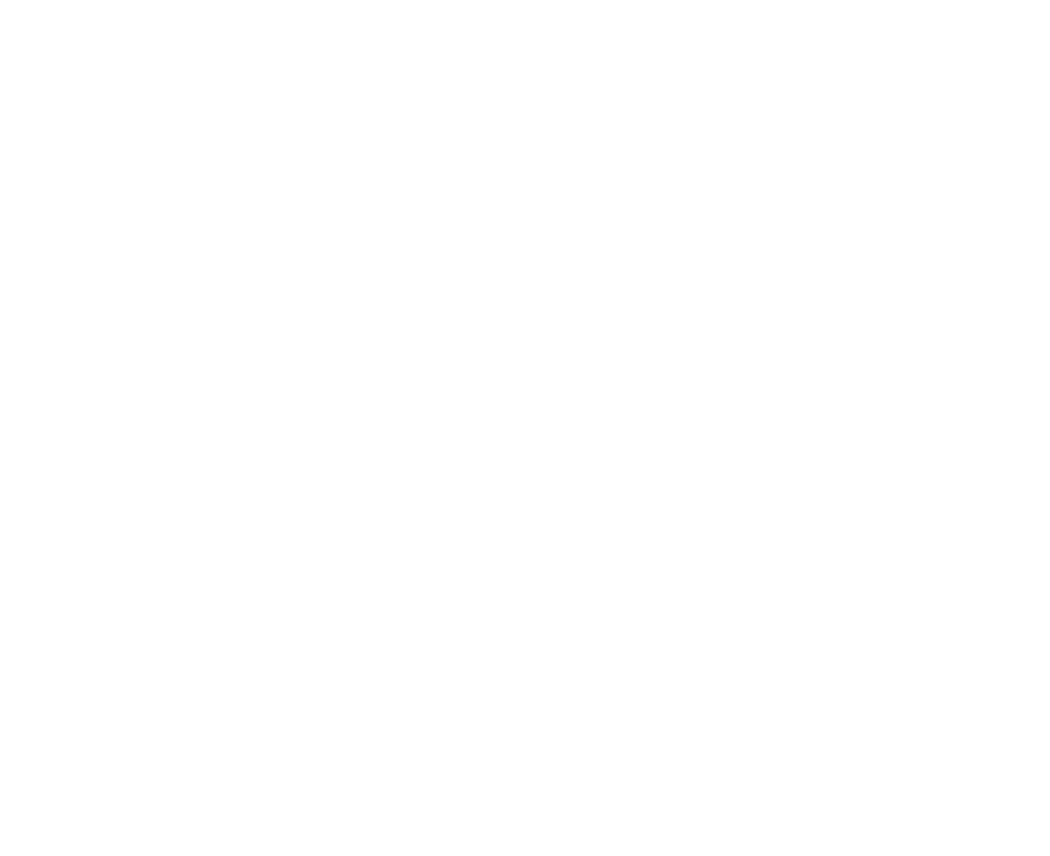
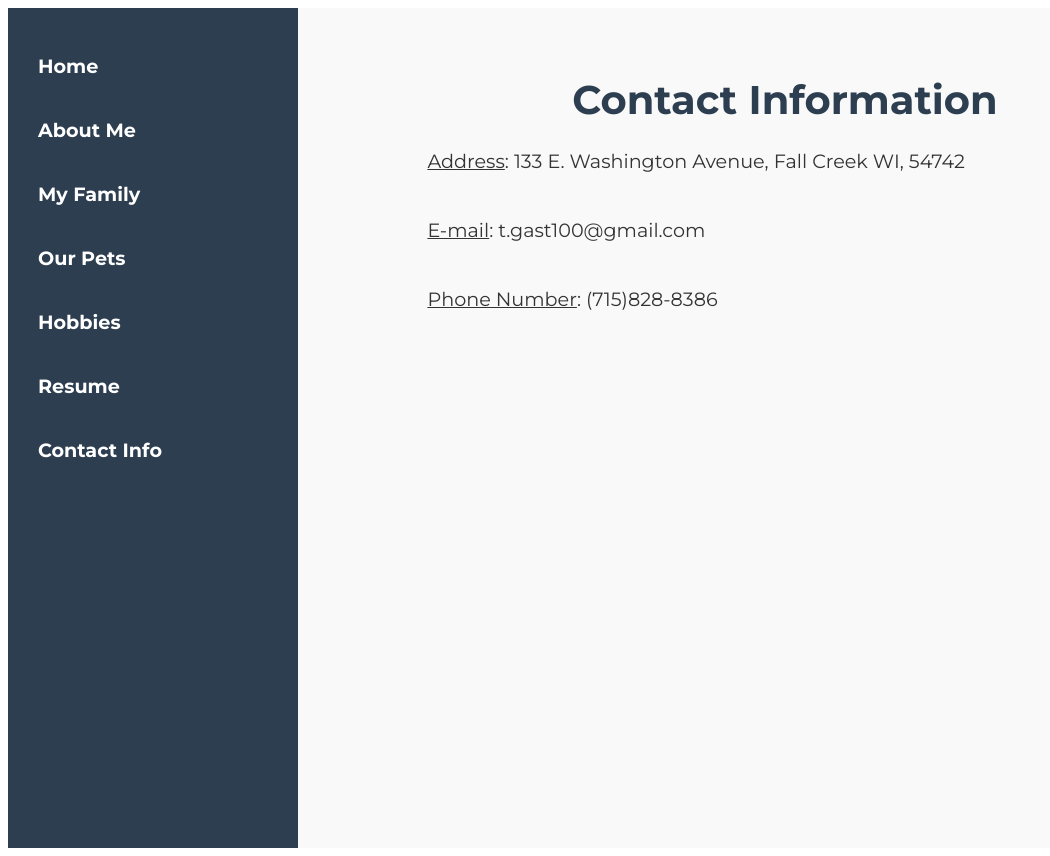
Before and after one commit to tgast2/sampleWebsite, a plain HTML site: page contact.html in a window 1280 px wide. Shown: the whole page, without its empty margins (0-1050 px from the left). Before the commit the page ends 800 px from the top, so only its background shows below. Drawn offline with Linux system fonts and the light colour scheme.

Commit message:
Add contact page

```diff
--- a/contact.html
+++ b/contact.html
@@ -8,6 +8,30 @@
     <link href="https://fonts.googleapis.com/css2?family=Montserrat:wght@400;700&display=swap" rel="stylesheet">
 </head>
 <body>
-
+<header>
+    <nav>
+        <ul>
+            <li><a href="index.html">Home</a></li>
+            <li><a href="about.html">About Me</a></li>
+            <li><a href="family.html">My Family</a></li>
+            <li><a href="pets.html">Our Pets</a></li>
+            <li><a href="hobbies.html">Hobbies</a></li>
+            <li><a href="resume.html">Resume</a></li>
+            <li><a href="contact.html">Contact Info</a></li>
+        </ul>
+    </nav>
+</header>
+<main>
+    <h1> Contact Information</h1>
+    <p>
+        <u>Address</u>: 133 E. Washington Avenue, Fall Creek WI, 54742
+        <br>
+        <br>
+        <u>E-mail</u>: t.gast100@gmail.com
+        <br>
+        <br>
+        <u>Phone Number</u>: (715)828-8386
+    </p>
+</main>
 </body>
 </html>
```
Also changed, not shown: about.html (+2 -0 lines), family.html (+4 -2 lines), hobbies.html (+2 -0 lines), index.html (+1 -1 lines), pets.html (+2 -0 lines), resume.html (+4 -2 lines).
